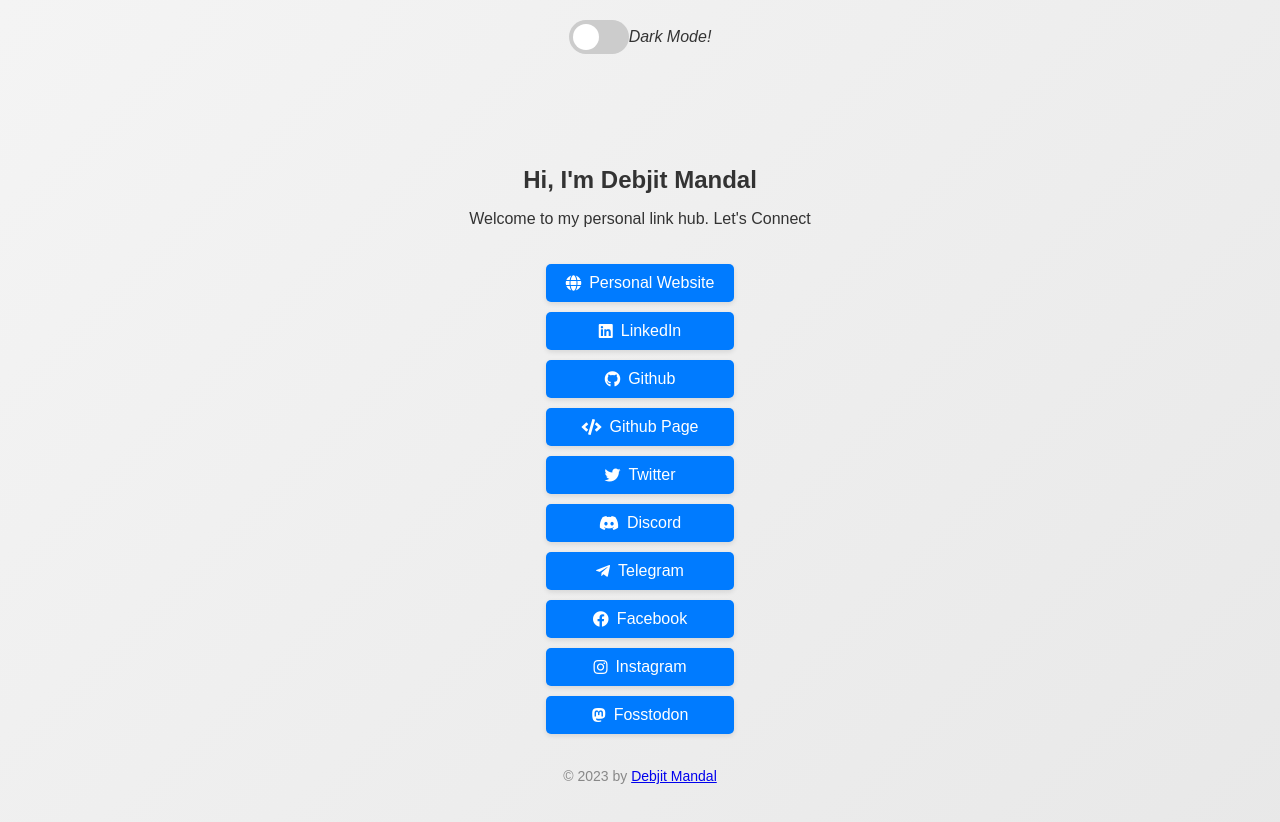
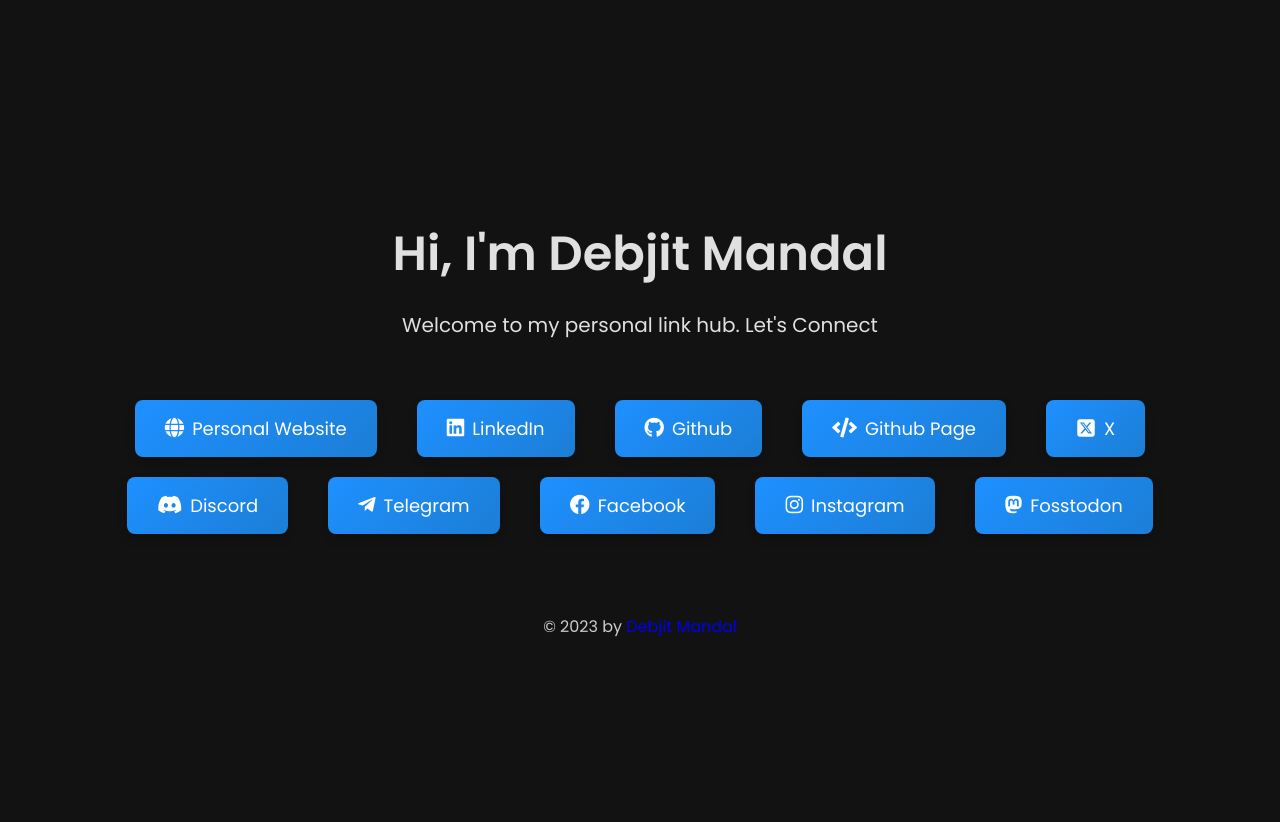
Before and after one commit to mystichronicle/linkhub, a plain HTML site: page index.html in a window 1280 px wide. Drawn offline with nearby package versions, Linux system fonts and the light colour scheme.

Commit message:
Twitter Symbol Changes to X

```diff
--- a/app.js
+++ b/app.js
@@ -28,11 +28,15 @@
         renderer.setSize(window.innerWidth, window.innerHeight);
     });
 
-    document.getElementById('checkbox').addEventListener('change', function() {
-        if (this.checked) {
-            document.documentElement.setAttribute('data-theme', 'dark');
-        } else {
-            document.documentElement.removeAttribute('data-theme');
-        }
-    });
+    // Remove the theme switch event listener
+    // document.getElementById('checkbox').addEventListener('change', function() {
+    //     if (this.checked) {
+    //         document.documentElement.setAttribute('data-theme', 'dark');
+    //     } else {
+    //         document.documentElement.removeAttribute('data-theme');
+    //     }
+    // });
+
+    // Set dark theme by default
+    document.documentElement.setAttribute('data-theme', 'dark');
 });
--- a/index.html
+++ b/index.html
@@ -1,29 +1,18 @@
 <!doctype html>
 <html lang="en">
+
 <head>
   <meta charset="UTF-8" />
   <meta name="viewport" content="width=device-width, initial-scale=1.0" />
   <title>Debjit Mandal's Links</title>
   <link rel="stylesheet" href="styles.css" />
-    <link
-      href="https://fonts.googleapis.com/css2?family=Poppins:wght@300;400;600&display=swap"
-      rel="stylesheet"
-    />
-    <link
-      rel="stylesheet"
-      href="https://cdnjs.cloudflare.com/ajax/libs/font-awesome/5.15.3/css/all.min.css"
-    />
+  <link href="https://fonts.googleapis.com/css2?family=Poppins:wght@300;400;600&display=swap" rel="stylesheet" />
+  <link rel="stylesheet" href="https://cdnjs.cloudflare.com/ajax/libs/font-awesome/5.15.3/css/all.min.css" />
   <script src="https://cdn.jsdelivr.net/npm/three@0.128.0/build/three.min.js"></script>
 </head>
+
 <body>
   <div id="scene-container"></div>
-    <div class="theme-switch-wrapper">
-      <label class="theme-switch" for="checkbox">
-        <input type="checkbox" id="checkbox" />
-        <div class="slider round"></div>
-      </label>
-      <em> Dark Mode!</em>
-    </div>
   <div class="container">
     <header>
       <h1>Hi, I'm Debjit Mandal</h1>
@@ -32,81 +21,48 @@
     <main>
       <ul>
         <li>
-            <a
-              href="https://debjit-mandal.is-a.dev"
-              class="link"
-              target="_blank"
-              ><i class="fas fa-globe"></i> Personal Website</a
-            >
+          <a href="https://debjit-mandal.is-a.dev" class="link" target="_blank"><i class="fas fa-globe"></i> Personal
+            Website</a>
         </li>
         <li>
-            <a
-              href="https://linkedin.com/in/iamdebjitmandal"
-              class="link"
-              target="_blank"
-              ><i class="fab fa-linkedin"></i> LinkedIn</a
-            >
+          <a href="https://linkedin.com/in/iamdebjitmandal" class="link" target="_blank"><i class="fab fa-linkedin"></i>
+            LinkedIn</a>
         </li>
         <li>
-            <a
-              href="https://github.com/debjit-mandal"
-              class="link"
-              target="_blank"
-              ><i class="fab fa-github"></i> Github</a
-            >
+          <a href="https://github.com/debjit-mandal" class="link" target="_blank"><i class="fab fa-github"></i>
+            Github</a>
         </li>
         <li>
-            <a
-              href="https://debjit-mandal.github.io"
-              class="link"
-              target="_blank"
-              ><i class="fas fa-code"></i> Github Page</a
-            >
+          <a href="https://debjit-mandal.github.io" class="link" target="_blank"><i class="fas fa-code"></i> Github
+            Page</a>
         </li>
         <li>
-            <a
-              href="https://twitter.com/imdebjitmandal"
-              class="link"
-              target="_blank"
-              ><i class="fab fa-twitter"></i> Twitter</a
-            >
+          <a href="https://twitter.com/imdebjitmandal" class="link" target="_blank"><svg
+              xmlns="http://www.w3.org/2000/svg" viewBox="0 0 448 512"
+              style="width: 1em; height: 1em; margin-right: 8px;">
+              <path fill="#ffffff"
+                d="M64 32C28.7 32 0 60.7 0 96V416c0 35.3 28.7 64 64 64H384c35.3 0 64-28.7 64-64V96c0-35.3-28.7-64-64-64H64zm297.1 84L257.3 234.6 379.4 396H283.8L209 298.1 123.3 396H75.8l111-126.9L69.7 116h98l67.7 89.5L313.6 116h47.5zM323.3 367.6L153.4 142.9H125.1L296.9 367.6h26.3z" />
+            </svg> X</a>
         </li>
         <li>
-            <a
-              href="https://discordapp.com/users/735529741913948221"
-              class="link"
-              target="_blank"
-              ><i class="fab fa-discord"></i> Discord</a
-            >
+          <a href="https://discordapp.com/users/735529741913948221" class="link" target="_blank"><i
+              class="fab fa-discord"></i> Discord</a>
         </li>
         <li>
-            <a href="http://t.me/iamdebjitmandal" class="link" target="_blank"
-              ><i class="fab fa-telegram-plane"></i> Telegram</a
-            >
+          <a href="http://t.me/iamdebjitmandal" class="link" target="_blank"><i class="fab fa-telegram-plane"></i>
+            Telegram</a>
         </li>
         <li>
-            <a
-              href="https://facebook.com/iamdebjitmandal"
-              class="link"
-              target="_blank"
-              ><i class="fab fa-facebook"></i> Facebook</a
-            >
+          <a href="https://facebook.com/iamdebjitmandal" class="link" target="_blank"><i class="fab fa-facebook"></i>
+            Facebook</a>
         </li>
         <li>
-            <a
-              href="https://instagram.com/iamdebjitmandal"
-              class="link"
-              target="_blank"
-              ><i class="fab fa-instagram"></i> Instagram</a
-            >
+          <a href="https://instagram.com/iamdebjitmandal" class="link" target="_blank"><i class="fab fa-instagram"></i>
+            Instagram</a>
         </li>
         <li>
-            <a
-              href="https://fosstodon.org/@iamdebjitmandal"
-              class="link"
-              target="_blank"
-              ><i class="fab fa-mastodon"></i> Fosstodon</a
-            >
+          <a href="https://fosstodon.org/@iamdebjitmandal" class="link" target="_blank"><i class="fab fa-mastodon"></i>
+            Fosstodon</a>
         </li>
       </ul>
     </main>
@@ -119,4 +75,5 @@
   </div>
   <script src="app.js"></script>
 </body>
+
 </html>
--- a/styles.css
+++ b/styles.css
@@ -1,26 +1,25 @@
+@import url("https://fonts.googleapis.com/css2?family=Poppins:wght@300;400;600&display=swap");
+
 :root {
-    --background-color: #f4f4f4;
-    --text-color: #333;
-    --link-color: #007BFF;
-    --link-hover-color: #0056b3;
-    --footer-text-color: #888;
+  --background-color: #121212;
+  --text-color: #e0e0e0;
+  --link-color: #1e90ff;
+  --link-hover-color: #1c7ed6;
+  --footer-text-color: #ccc;
+  --primary-font: "Poppins", sans-serif;
+  --gradient-start: #1e90ff;
+  --gradient-end: #1c7ed6;
 }
 
-[data-theme="dark"] {
-    --background-color: #121212;
-    --text-color: #e0e0e0;
-    --link-color: #304FFE;
-    --link-hover-color: #1A237E;
-    --footer-text-color: #ccc;
-}
-
-body, html {
+body,
+html {
   margin: 0;
   padding: 0;
-    font-family: 'Arial', sans-serif;
-    background: linear-gradient(135deg, var(--background-color) 0%, #e8e8e8 100%);
+  font-family: var(--primary-font);
+  background-color: var(--background-color);
   color: var(--text-color);
   transition: background-color 0.3s, color 0.3s;
+  overflow-x: hidden;
 }
 
 #scene-container {
@@ -30,6 +29,36 @@
   width: 100%;
   height: 100%;
   z-index: -1;
+  background: linear-gradient(
+    135deg,
+    var(--gradient-start),
+    var(--gradient-end)
+  );
+  animation: gradientAnimation 15s ease infinite;
+}
+
+@keyframes gradientAnimation {
+  0% {
+    background: linear-gradient(
+      135deg,
+      var(--gradient-start),
+      var(--gradient-end)
+    );
+  }
+  50% {
+    background: linear-gradient(
+      135deg,
+      var(--gradient-end),
+      var(--gradient-start)
+    );
+  }
+  100% {
+    background: linear-gradient(
+      135deg,
+      var(--gradient-start),
+      var(--gradient-end)
+    );
+  }
 }
 
 .container {
@@ -41,22 +70,114 @@
   min-height: 100vh;
   z-index: 1;
   text-align: center;
+  padding: 20px;
 }
 
 header h1 {
-    font-size: 24px;
+  font-size: 48px;
+  font-weight: 600;
   color: var(--text-color);
+  margin-bottom: 10px;
+  animation: fadeInDown 1s ease-out;
 }
 
 header p {
-    font-size: 16px;
+  font-size: 20px;
   color: var(--text-color);
+  margin-bottom: 30px;
+  animation: fadeInUp 1s ease-out;
 }
 
 main ul {
   list-style-type: none;
   padding: 0;
   margin: 20px 0;
+  display: flex;
+  flex-wrap: wrap;
+  justify-content: center;
+}
+
+main ul li {
+  margin: 10px 20px;
+}
+
+.link {
+  display: flex;
+  align-items: center;
+  justify-content: center;
+  background: linear-gradient(
+    135deg,
+    var(--gradient-start),
+    var(--gradient-end)
+  );
+  color: white;
+  text-decoration: none;
+  padding: 15px 30px;
+  border-radius: 8px;
+  box-shadow: 0 4px 10px rgba(0, 0, 0, 0.2);
+  transition: background 0.3s, transform 0.2s, box-shadow 0.3s;
+  font-size: 18px;
+  font-weight: 500;
+}
+
+.link:hover {
+  background: linear-gradient(
+    135deg,
+    var(--gradient-end),
+    var(--gradient-start)
+  );
+  transform: translateY(-5px);
+  box-shadow: 0 8px 15px rgba(0, 0, 0, 0.3);
+}
+
+.link i,
+.link svg {
+  margin-right: 8px;
+  font-size: 20px;
+}
+
+footer p {
+  font-size: 16px;
+  color: var(--footer-text-color);
+  margin-top: 50px;
+}
+
+footer a {
+  color: var (--link-color);
+  text-decoration: none;
+}
+
+footer a:hover {
+  color: var(--link-hover-color);
+}
+
+@keyframes fadeInDown {
+  0% {
+    opacity: 0;
+    transform: translateY(-20px);
+  }
+  100% {
+    opacity: 1;
+    transform: translateY(0);
+  }
+}
+
+@keyframes fadeInUp {
+  0% {
+    opacity: 0;
+    transform: translateY(20px);
+  }
+  100% {
+    opacity: 1;
+    transform: translateY(0);
+  }
+}
+
+/* Media Queries for Mobile Devices */
+@media (max-width: 768px) {
+  main ul {
+    flex-direction: column;
+    align-items: center;
   }
 
   main ul li {
@@ -64,79 +185,7 @@
   }
 
   .link {
-    display: flex;
-    align-items: center;
+    width: auto;
     justify-content: center;
-    background-color: var(--link-color);
-    color: white;
-    text-decoration: none;
-    padding: 10px 20px;
-    border-radius: 5px;
-    box-shadow: 0 2px 5px rgba(0,0,0,0.1);
-    transition: background-color 0.3s, transform 0.2s;
   }
-
-.link:hover {
-    background-color: var(--link-hover-color);
-    transform: scale(1.05);
-    box-shadow: 0 5px 15px rgba(0,0,0,0.2);
 }
-
-.link i {
-    margin-right: 8px;
-}
-
-footer p {
-    font-size: 14px;
-    color: var(--footer-text-color);
-}
-
-.theme-switch-wrapper {
-    display: flex;
-    align-items: center;
-    justify-content: center;
-    margin: 20px 0;
-}
-
-.theme-switch {
-    position: relative;
-    display: inline-block;
-    width: 60px;
-    height: 34px;
-}
-
-.theme-switch input {
-    display: none;
-}
-
-.slider {
-    position:absolute;
-    cursor:pointer;
-    top:0;
-    left:0;
-    right:0;
-    bottom:0;
-    background-color:#ccc;
-    transition:.4s;
-    border-radius:34px;
-}
-
-.slider:before {
-    position:absolute;
-    content:"";
-    height:26px;
-    width:26px;
-    left:4px;
-    bottom:4px;
-    background-color:white;
-    transition:.4s;
-    border-radius:50%;
-}
-
-input:checked + .slider {
-    background-color: #2196F3;
-}
-
-input:checked + .slider:before {
-    transform:translateX(26px);
-}
```
Lines whose indentation alone changed are shown as unchanged.
